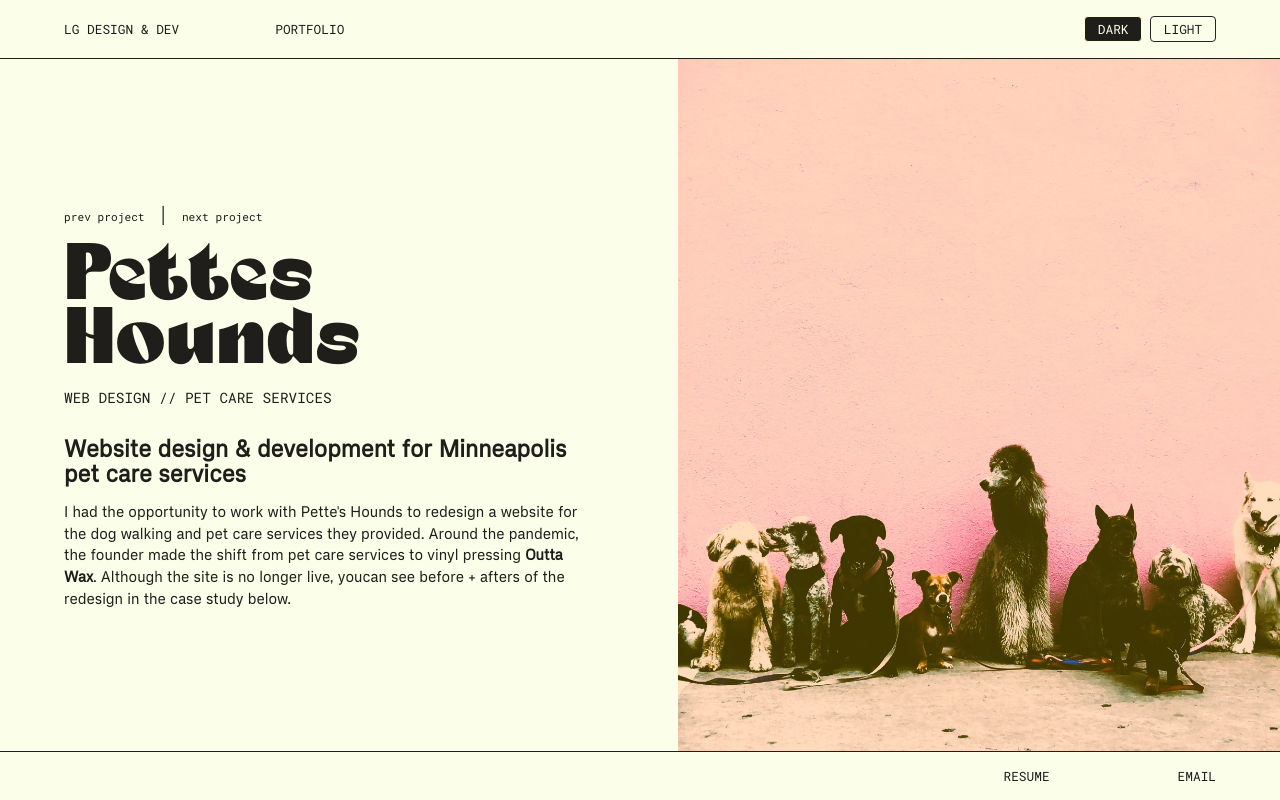
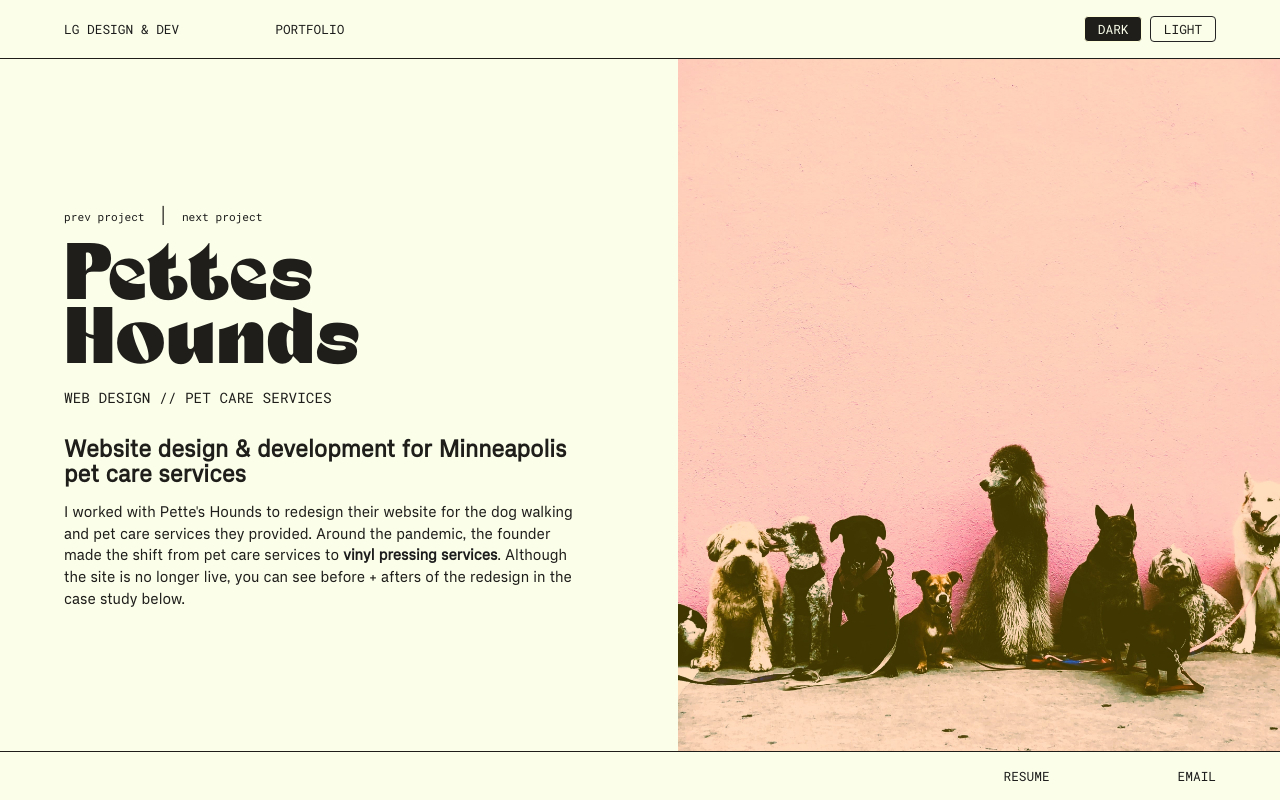
Before and after one commit to lo-designs/Portfolio, a React (Create React App) app: page /petteshounds in a window 1280 px wide. Built offline with nearby package versions, Linux system fonts and the light colour scheme.

Commit message:
fix typos

```diff
--- a/src/Components/PortfolioPages/OuttaWax/outtaWaxData.js
+++ b/src/Components/PortfolioPages/OuttaWax/outtaWaxData.js
@@ -12,7 +12,7 @@
     </>,
   ],
   overview:
-    "I had the opportunity to help design the website for Outta Wax, new vinyl pressing services in Minneapolis. Check out the site by clicking the link above.",
+    "I had the opportunity to help design the website for Outta Wax, a new place in Minneapolis offering vinyl pressing services. Check out the site by clicking the link above.",
 
   tabs: [],
 };
--- a/src/Components/PortfolioPages/Parralily/parralilyData.js
+++ b/src/Components/PortfolioPages/Parralily/parralilyData.js
@@ -21,7 +21,7 @@
           website for ParraLily
         </a>
       </b>
-      , a new food truck in Minneapolis. In addition to the site design, I have
+      , a food truck in Minneapolis. In addition to the site design, I have
       helped maintain and update content, as well as created menus for their
       brunch events, catering, and boxed lunches (which are available on the
       website).
@@ -35,7 +35,7 @@
       titleNumber: "Wireframing // Design Board",
       descriptionTitle: "Mobile-first approach building on the existing design",
       paragraphs: [
-        "I started with the mobile design and made wireframes using Adobe XD and a design board in Photoshop. A mobile first approach was important due to people being out and about on their phones when looking for food truck options. Design choices - colors and fonts - were based around both the pre-existing ParraLily logo as well as the color/look of the truck. I've also designed menus for their brunch events, catering, and the boxed lunches they offer.",
+        "I started with the mobile design and made wireframes using Adobe XD and a design board in Photoshop. A mobile first approach was important due to people being out and about on their phones when looking for food truck options. Design choices - colors and fonts - were based around both the pre-existing ParraLily logo as well as the color/look of the truck.",
       ],
     },
   ],
--- a/src/Components/PortfolioPages/PettesHounds/phData.js
+++ b/src/Components/PortfolioPages/PettesHounds/phData.js
@@ -12,18 +12,18 @@
   projectType: "Web Design // Pet Care Services",
   subtitle: "Website design & development for Minneapolis pet care services",
   overview: [
-    "I had the opportunity to work with Pette's Hounds to redesign a website for the dog walking and pet care services they provided.",
-    " Around the pandemic, the founder made the shift from pet care services to vinyl pressing ",
+    "I worked with Pette's Hounds to redesign their website for the dog walking and pet care services they provided.",
+    " Around the pandemic, the founder made the shift from pet care services to ",
     <a
       href="https://lauragunther.design/outtawax/"
       target="_blank"
       rel="noopener noreferrer"
       className="bold-link"
     >
-      Outta Wax
+      vinyl pressing services
     </a>,
 
-    ". Although the site is no longer live, youcan see before + afters of the redesign in the case study below.",
+    ". Although the site is no longer live, you can see before + afters of the redesign in the case study below.",
   ],
   tabs: [
     {
@@ -53,7 +53,7 @@
       titleNumber: "Original design // Services Page",
       descriptionTitle: "Addressing layout issues of services page",
       paragraphs: [
-        "All service offerings on the orginal site weren't easily discernible, making it difficult to find specific information quickly.",
+        "The service offerings on the orginal site weren't easily discernible, the goal with this page was to improve clarity and organization - clearly distinguishing between different services.",
       ],
     },
          {
@@ -63,7 +63,7 @@
       titleNumber: "Redesign // Services Page",
       descriptionTitle: "Optimized layout for provided services",
       paragraphs: [
-        "The redesigned services page improved the layout to clearly showcase the different pet care services offered, making it easier for users to understand and choose the right service for their needs.",
+        "The redesigned services page improved the layout to showcase the different pet care services offered, and links to more detailed information for each service.",
       ],
     },
   ],
```
